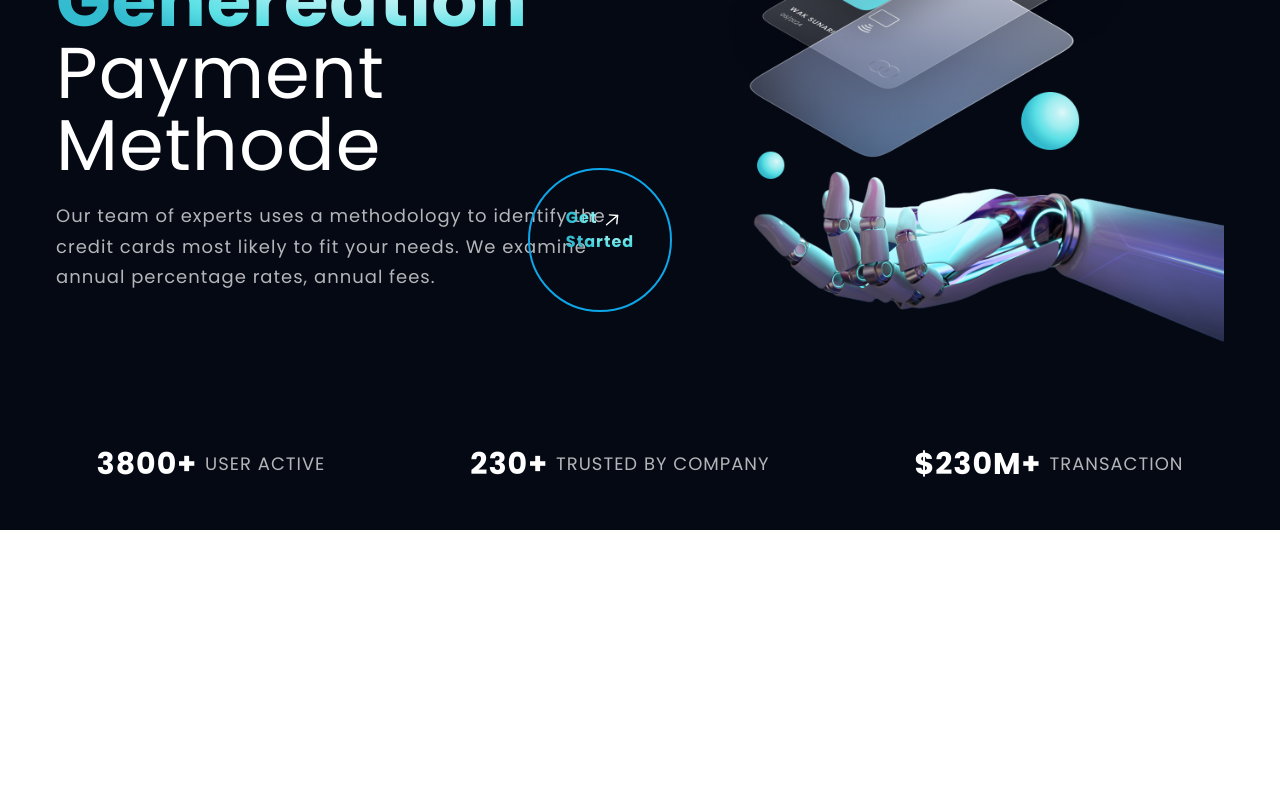
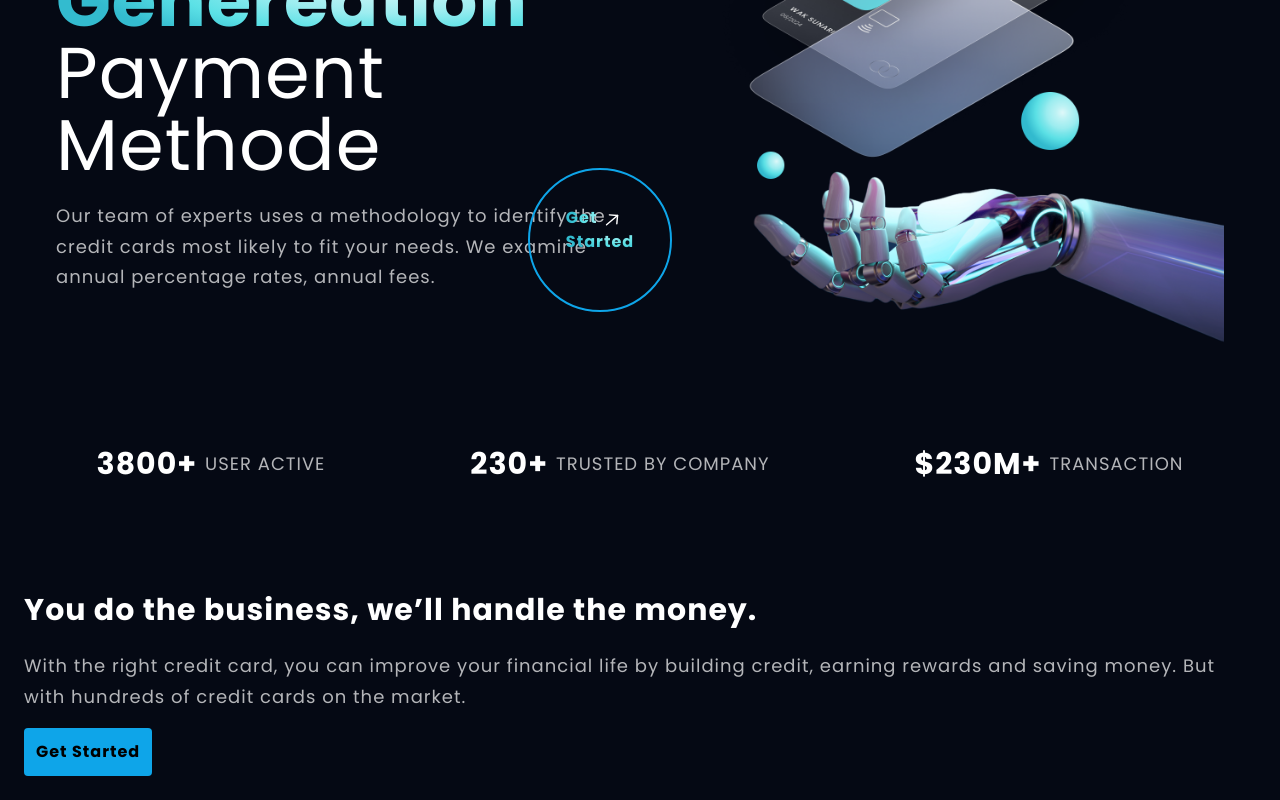
Before and after one commit to elghanbibadr/tailwindreactproject, a React (Vite) app: page / in a window 1280 px wide. Shown: the part 408-1208 px from the top of the page. Before the commit the page ends 970 px from the top, so only its background shows below. Built offline with nearby package versions, Linux system fonts and the light colour scheme.

Commit message:
create the sub componeent of the feature componenet

```diff
--- a/src/App.jsx
+++ b/src/App.jsx
@@ -1,6 +1,8 @@
+import React from 'react'
 import Hero from './component/Hero'
 import Nav from './component/Nav'
 import Records from './component/records'
+import Features from './component/Features'
 function App() {
 
   return (
@@ -8,6 +10,7 @@ function App() {
     <Nav/>
     <Hero/>
     <Records/>
+    <Features/>
     </>
   )
 }
--- a/src/component/Features.jsx
+++ b/src/component/Features.jsx
@@ -0,0 +1,17 @@
+import React from 'react';
+import FeaturesGetStarted from './FeaturesGetStarted';
+function Features(props) {
+    return (
+        <div className='features-container p-6'>
+            <FeaturesGetStarted/>
+             {/* <FeaturesOffers/>
+             <FeaturesImage1/>
+             <FeaturesApps/>
+             <FeaturesGetStarted/>
+             <FeaturesImage2/> */}
+
+        </div>
+    );
+}
+
+export default Features;
--- /dev/null
+++ b/src/component/FeaturesDesc.jsx
@@ -0,0 +1,12 @@
+import React from 'react';
+
+function FeaturesDesc(props) {
+    return (
+        <div className='FeaturesDesc'>
+            <h2 className='text-3xl w-3/4 leading-relaxed font-bold '>You do the business, we’ll handle the money.</h2>
+            <p className='my-4'>With the right credit card, you can improve your financial life by building credit, earning rewards and saving money. But with hundreds of credit cards on the market.</p>
+        </div>
+    );
+}
+
+export default FeaturesDesc;
--- /dev/null
+++ b/src/component/FeaturesGetStarted.jsx
@@ -0,0 +1,14 @@
+import React from 'react';
+import FeaturesDesc from './FeaturesDesc';
+function FeaturesGetStarted(props) {
+    return (
+        <div className='featuresGetStarted'>
+            <FeaturesDesc/>
+            <div className='featuresGetStartedBtn-box'>
+                <button className='featuresGetStartedBtn p-3 rounded capitalize text-black font-bold  bg-sky-500'>get started</button>
+            </div>
+        </div>
+    );
+}
+
+export default FeaturesGetStarted;
```
Also changed, not shown: seudoCode.txt (added).
